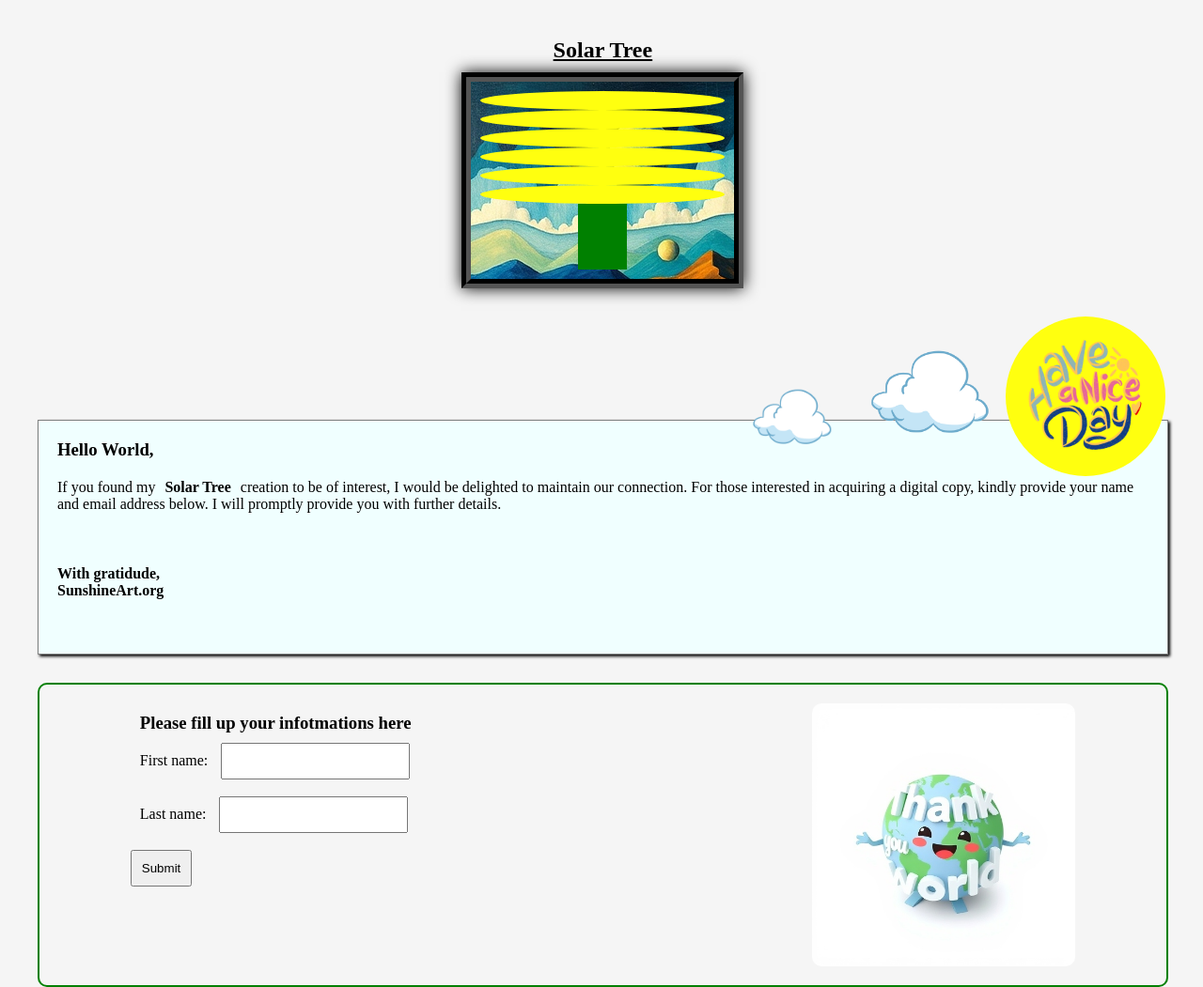
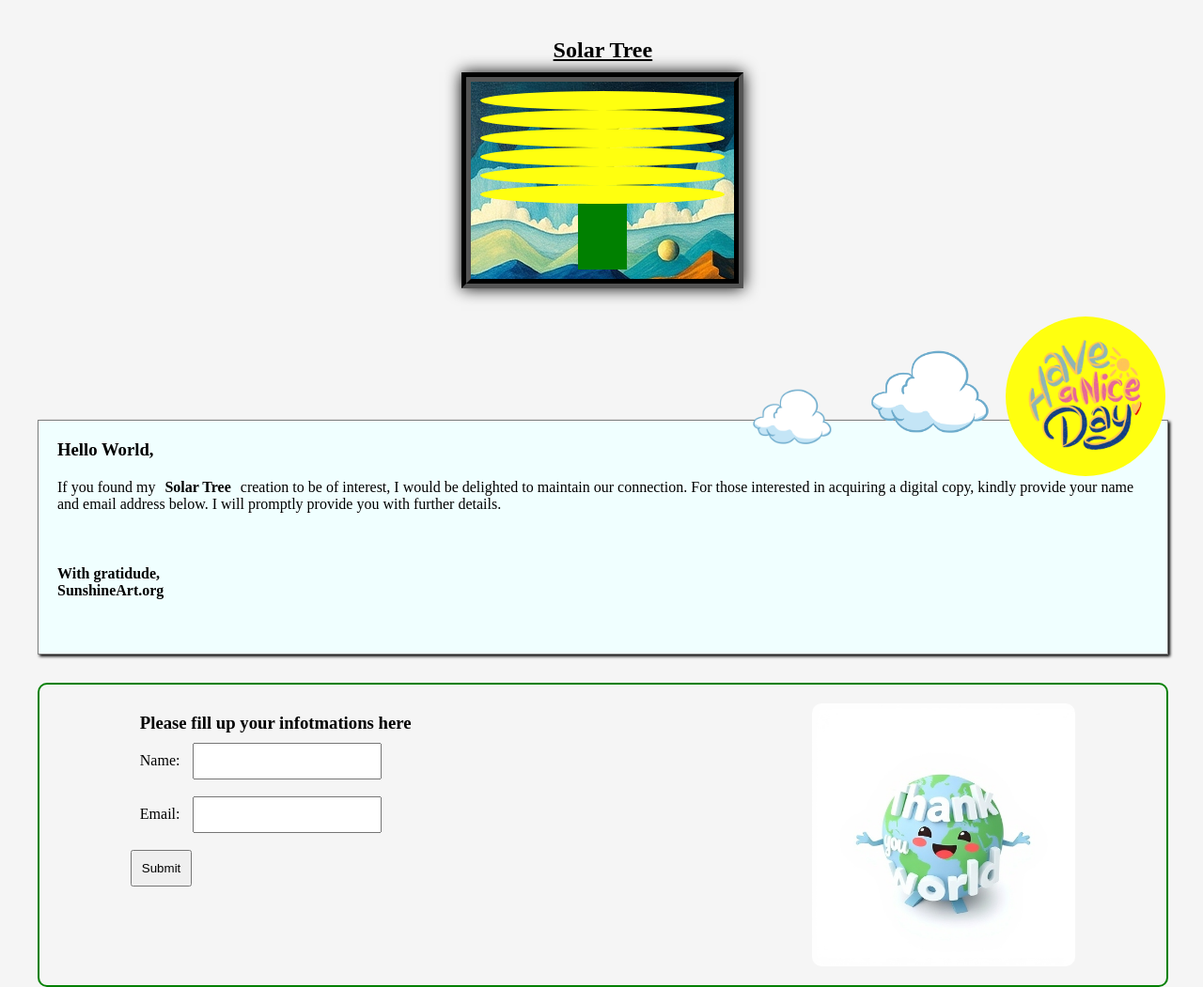
Before and after one commit to thu1111/picasso-painting, a plain HTML site: page index.html in a window 1280 px wide. Shown: the whole page at 94% size. Drawn offline with Linux system fonts and the light colour scheme.

Commit message:
index update

```diff
--- a/index.html
+++ b/index.html
@@ -42,10 +42,10 @@
 
         <form action="./formsubmitted.html">
              <h3>Please fill up your infotmations here</h3>
-          <label for="fname">First name:</label>
-          <input type="text" name="fname" id="fname" /><br><br>
-          <label for="lname">Last name:</label>
-          <input type="text" name="lname" id="lname" /><br><br>
+          <label for="name">Name:</label>
+          <input type="text" name="name" id="name" /><br><br>
+          <label for="email">Email:</label>
+          <input type="email" name="email" id="email" /><br><br>
           <input type="submit" value="Submit" />
         </form>
     </article>
```
